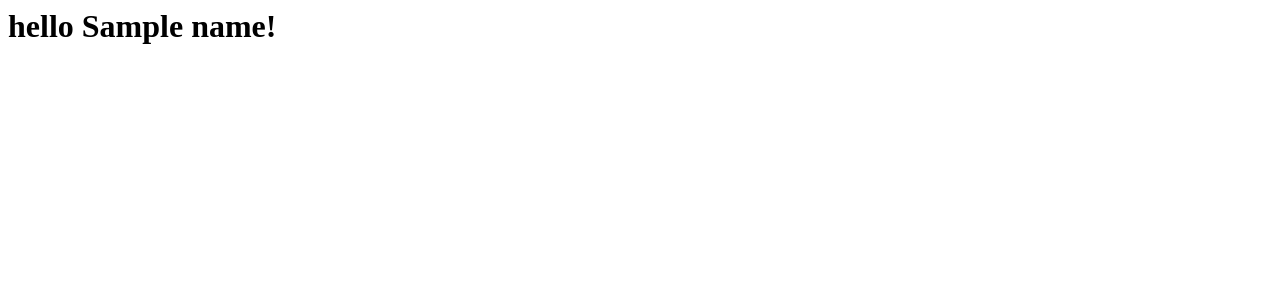
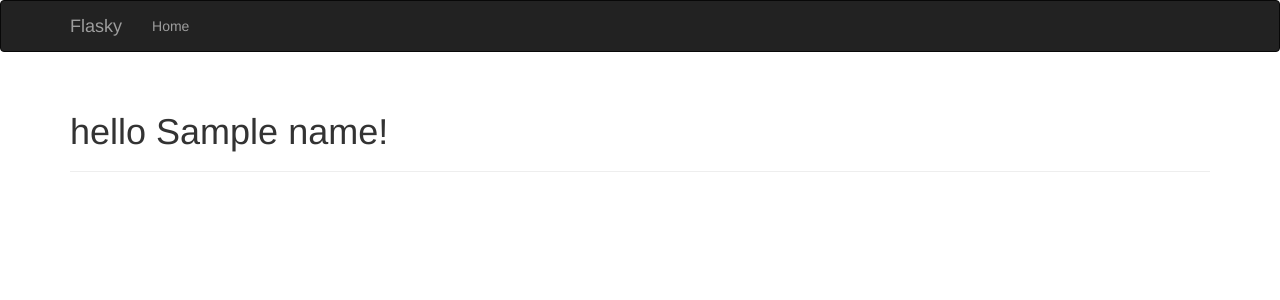
Before and after one commit to XiantongHuang/flask-web-app, a Flask app: template templates/user.html in a window 1280 px wide. Shown: the top 300 px of the page. Run offline with Flask 2, Linux system fonts and the light colour scheme; the template is opened without the code that fills it: most values are stand-ins (such as "Sample title", 1, 10 or a date in 2020); some libraries are stand-ins or nearby versions.

Commit message:
使用jinjia2模板，user.html使用bootstrap框架

```diff
--- a/hello.py
+++ b/hello.py
@@ -8,10 +8,13 @@ __author__ = 'xthuang'
 
 from flask import Flask, render_template
 from flask_script import Manager#输出一个Manager类，使支持命令行选项。
-
+from flask_bootstrap import Bootstrap#初始化后可以在程序中使用一个包含所有BOOTstrap文件的基模板
 
 app = Flask(__name__)#创建程序实例
-manager = Manager(app)#把程序实例作为参数传给构造函数，初始化主类的实例。
+#把程序实例作为参数传给构造函数，初始化主类的实例。
+manager = Manager(app)
+bootstrap = Bootstrap(app)
+
 
 @app.route('/')#注册视图函数 根目录
 def index():
--- a/templates/user.html
+++ b/templates/user.html
@@ -1,2 +1,60 @@
-<!--Jinjia2模板-->
-<h1>hello {{ name }}!</h1>
+<!--Jinjia2模板:使用Bootstrap的模板,基模板提供了一个网页框架，引入了Bootstrap中的所有CSS和JavaScript文件-->
+<!--此模板定义了三个模块：title 中的内容会出现在渲染后的HTML文档，放在<title>标签中；navbar和content分别表示导航条和主题内容-->
+<!--本模板中用到的html介绍
+
+    大多数html元素被定义为块级元素（block level element）和内联元素（inline element），块级元素在浏览器显示时，通常会以新行来开始（和结束），内联元素在显示时通常不会以新行开始。
+    <div> 元素是块级元素，它是可用于组合其他 HTML 元素的容器。<div> 元素没有特定的含义。除此之外，由于它属于块级元素，浏览器会在其前后显示折行，如果与 CSS 一同使用，<div> 元素可用于对大的内容块设置样式属性。
+    <span> 元素是内联元素，可用作文本的容器。<span> 元素也没有特定的含义。当与 CSS 一同使用时，<span> 元素可用于为部分文本设置样式属性。
+
+    <a>定义超文本链接，链接地址由属性‘href’指定（属性在开始标签中指定）
+    <h1>to<h6> 定义HTML标题
+    <button> 定义一个点击按钮
+    <ul> 定义无序列表
+    <li> 定义列表的项目
+
+    class属性：为html元素定义一个或多个类名（classname）(类名从样式文件引入)
+    role 属性：是告诉Accessibility类应用（比如屏幕朗读程序，为盲人提供的访问网络的便利程序），这个元素所扮演的角色，主要是供残疾人使用。使用role可以增强文本的可读性和语义化
+    type 属性：很多标签都有其属性，用type属性来规定。本利中button标签有三种属性      button该按钮是可点击的按钮（Internet Explorer 的默认值；
+     submit 该按钮是提交按钮（除了 Internet Explorer，该值是其他浏览器的默认值）     reset  该按钮是重置按钮（清除表单数据)
+-->
+
+<!--bootstrap相关
+
+    折叠（collapse）插件：可以很容易地让页面区域折叠起来。
+        使用：通过data属性：向元素添加 data-toggle="collapse" 和 data-target，自动分配可折叠元素的控制。data-target 属性接受一个 CSS 选择器，并会对其应用折叠效果。
+-->
+
+<!-- 从Flask-Bootstrap中导入bootstrap/base.html，实现模板继承-->
+{% extends "bootstrap/base.html" %}
+
+{% block title %}Flasky{% endblock %}
+
+{% block navbar %}
+<div class="navbar navbar-inverse" role="navigation">
+    <div class="container">
+        <div class="navbar-head">
+            <button type="button" class="navbar-toggle"
+            data-toggle="collapse" data=".navbar-collapse">
+                <span class="sr-only">Toggle navigation</span>
+                <span class="icon-bar"></span>
+                <span class="icon-bar"></span>
+                <span class="icon-bar"></span>
+            </button>
+            <a class="navbar-brand" href="/">Flasky</a>
+        </div>
+        <div class="navbar-collapse collapse">
+            <ul class="nav navbar-nav">
+                <li><a href="/">Home</a></li>
+            </ul>
+        </div>
+    </div>
+</div>
+{% endblock %}
+
+{% block content %}
+<div class="container">
+    <div class="page-header">
+        <h1>hello {{ name|capitalize }}!</h1>
+    </div>
+</div>
+{% endblock %}
```
